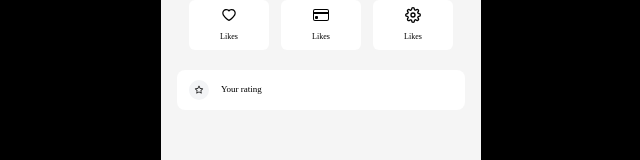
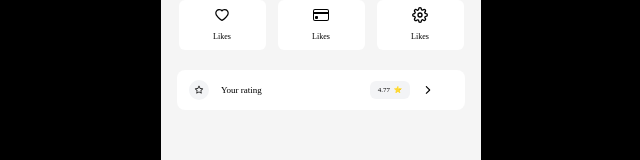
Before and after one commit to satvik76/zomato-clone, a React (Create React App) app: page / in a window 1280 px wide. Shown: the part 246-406 px from the top of the page, without its empty margins (319-959 px from the left). Built offline with nearby package versions, Linux system fonts and the light colour scheme; a web font is replaced by a local one.

Commit message:
Update App.js

```diff
--- a/src/App.js
+++ b/src/App.js
@@ -1,6 +1,6 @@
 import "./App.css";
-import { IoIosArrowBack } from "react-icons/io";
-import { BiBell } from "react-icons/bi";
+import { IoIosArrowBack, IoIosArrowDropright, IoIosArrowForward, IoMdArrowForward } from "react-icons/io";
+import { BiArrowToRight, BiBell } from "react-icons/bi";
 import { BsCreditCard } from "react-icons/bs";
 import profilePicture from "./dp.png";
 import { AiOutlineHeart, AiOutlineStar } from "react-icons/ai";
@@ -31,22 +31,24 @@ function App() {
           </div>
         </div>
         <div className="likes-section bg flex flex-row gap-3">
-          <div className="like-box w-[80px] h-[50px] rounded-md bg-white flex flex-col items-center justify-center gap-2">
+          <div className="like-box w-[87px] h-[50px] rounded-md bg-white flex flex-col items-center justify-center gap-2">
             <AiOutlineHeart className="m-0" />
             <p>Likes</p>
           </div>
-          <div className="like-box w-[80px] h-[50px] rounded-md bg-white flex flex-col items-center justify-center gap-2">
+          <div className="like-box w-[87px] h-[50px] rounded-md bg-white flex flex-col items-center justify-center gap-2">
             <BsCreditCard className="m-0" />
             <p>Likes</p>
           </div>
-          <div className="like-box w-[80px] h-[50px] rounded-md bg-white flex flex-col items-center justify-center gap-2">
+          <div className="like-box w-[87px] h-[50px] rounded-md bg-white flex flex-col items-center justify-center gap-2">
             <FiSettings className="m-0" />
             <p>Likes</p>
           </div>
         </div>
-        <div className="user-badge-container w-[90%] h-[40px] rounded-lg flex flex-row px-3 py-2 gap-3 items-center bg-[#FFF]">
+        <div className="rating-container w-[90%] h-[40px] rounded-lg flex flex-row px-3 py-2 gap-3 items-center bg-[#FFF]">
           <AiOutlineStar className="text-[20px] bg-gray-100 p-[5px] rounded-full" />
-          <p className="text-[9px]">Your rating</p>
+          <p className="text-[9px] pt-[1px]">Your rating</p>
+          <p className="bg-gray-100 flex flex-row px-2 py-1 ml-24 text-[7px] rounded-md">4.77 &nbsp;⭐️</p>
+          <IoIosArrowForward className="text-xs" />
         </div>
       </div>
     </div>
```
